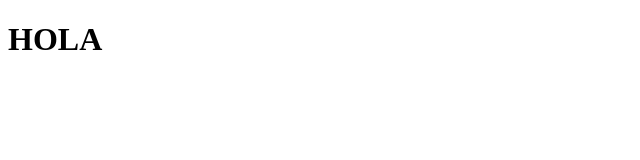
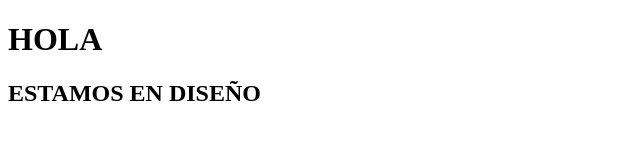
Before and after one commit to adricita/proyectogit1_ROJAS, a plain HTML site: page index.html in a window 1280 px wide. Shown: the whole page, without its empty margins (0-640 px from the left). Drawn offline with Linux system fonts and the light colour scheme.

Commit message:
agregue un h2

```diff
--- a/index.html
+++ b/index.html
@@ -8,5 +8,6 @@
 </head>
 <body>
     <h1>HOLA</h1>
+    <h2>ESTAMOS EN DISEÑO</h2>
 </body>
 </html>
```
Also changed, not shown: commits_LAURA.txt (added), 1 other file.
